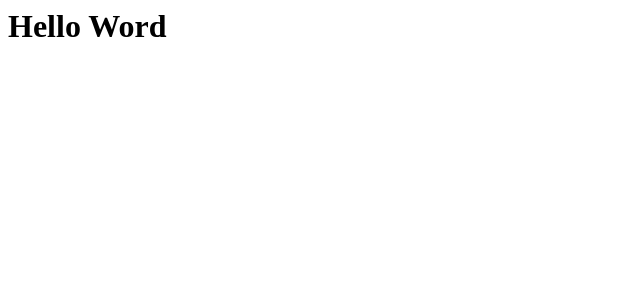
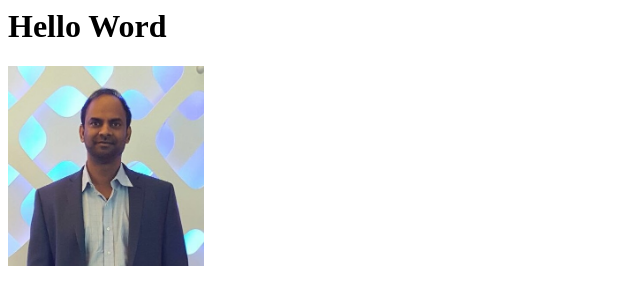
Before and after one commit to chvinaimit/chvinaimit.github.io, a plain HTML site: page index.html in a window 1280 px wide. Shown: the whole page, without its empty margins (0-640 px from the left). Drawn offline with Linux system fonts and the light colour scheme.

Commit message:
add image

```diff
--- a/index.html
+++ b/index.html
@@ -1,4 +1,7 @@
 <html>
 <h1> Hello Word</h1>
+<div>
+    <img src="vinai.jpg" height="200">
+</div>
 
 </html>
```
Also changed, not shown: Vinai.JPG (added).
